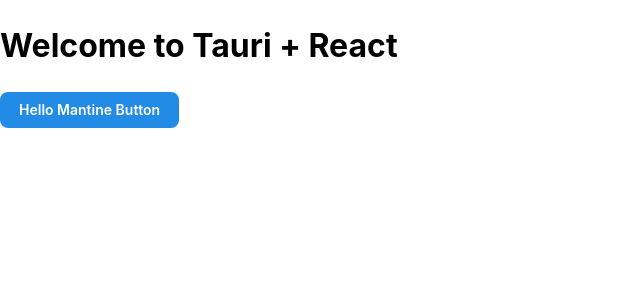
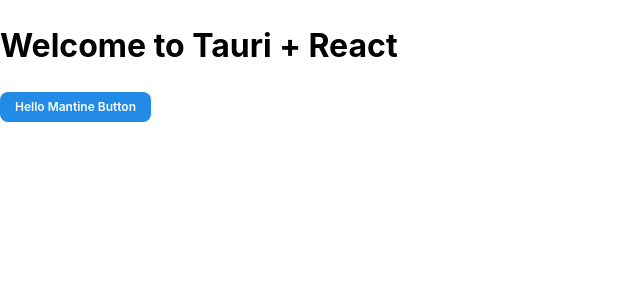
Before and after one commit to domingasp/clip-mark, a React (Vite) app: page / in a window 1280 px wide. Shown: the top 300 px of the page, without its empty margins (0-640 px from the left). Built offline with nearby package versions, Linux system fonts and the light colour scheme.

Commit message:
Button hover transition

```diff
--- a/src/main.tsx
+++ b/src/main.tsx
@@ -11,6 +11,20 @@
       theme={{
         activeClassName: "",
         defaultRadius: "md",
+        components: {
+          Button: {
+            styles: () => ({
+              root: {
+                cursor: "default",
+                transition:
+                  "background-color 100ms ease-out, color 100ms ease-out, border-color 100ms ease-out",
+              },
+            }),
+            defaultProps: {
+              size: "xs",
+            },
+          },
+        },
       }}
     >
       <App />
```
